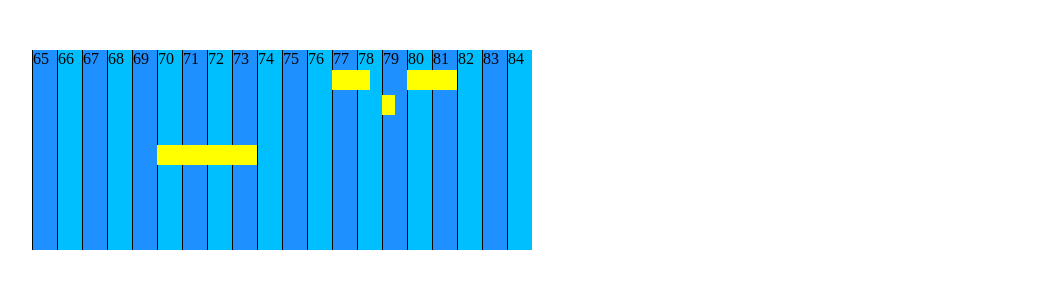
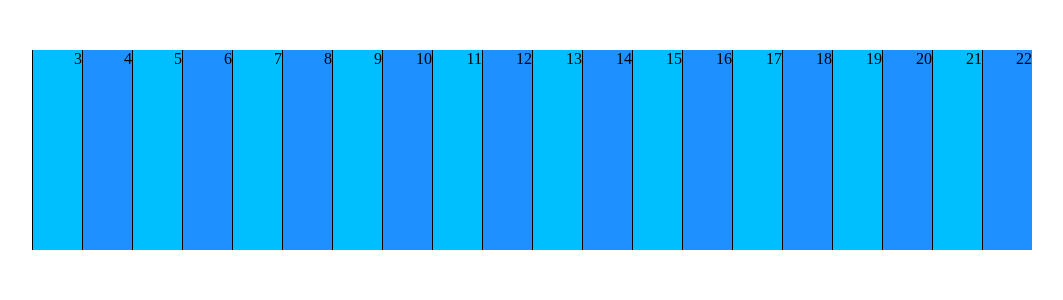
Before and after one commit to iCAMPAGNE/springboot-angular-app, an Angular app in the folder frontend/: page /springboot-angular-app/mousewheelScrolling in a window 1280 px wide. Shown: the top 300 px of the page, without its empty margins (26-1089 px from the left). Built offline with nearby package versions, Linux system fonts and the light colour scheme.

Commit message:
Wider scroll-area.

```diff
--- a/frontend/src/app/components/mousewheel-scrolling/mousewheel-scrolling.component.ts
+++ b/frontend/src/app/components/mousewheel-scrolling/mousewheel-scrolling.component.ts
@@ -12,12 +12,12 @@ export class MousewheelScrollingComponent implements OnInit, AfterViewInit {
   clientMiddle: number = 0;
 
   marginLeft: number = 0;
-  minutes: number[] = Array.from(Array(100).keys());
-  minuteWidth: number = 25;
+  minutes: number[] = [...[...Array.from(Array(23).keys())].map(i => i+1), ...Array.from(Array(24).keys()), ...Array.from(Array(24).keys()), ...Array.from(Array(2).keys())];
+  minuteWidth: number = 50;
   scrollLeft: number = 0;
   printNr: number = 0;
 
-  ships = [{pos: {x: 80, y:0}, length: 2}, {pos: {x: 79, y:25}, length: 0.5}, {pos: {x: 77, y:0}, length: 1.5}, {pos: {x: 70, y:75}, length: 4}];
+  ships = [{pos: {x: 60, y:0}, length: 2}, {pos: {x: 59, y:25}, length: 0.5}, {pos: {x: 57, y:0}, length: 1.5}, {pos: {x: 50, y:75}, length: 4}];
 
   ngOnInit(): void {
   }
@@ -27,7 +27,7 @@ export class MousewheelScrollingComponent implements OnInit, AfterViewInit {
       const timeSpanElement = this.timeSpan.nativeElement;
       this.clientMiddle = timeSpanElement.clientWidth / 2;
       this.marginLeft = timeSpanElement.offsetLeft;
-      timeSpanElement.scrollLeft = 75 * this.minuteWidth - timeSpanElement.clientWidth / 2;
+      timeSpanElement.scrollLeft = 12 * this.minuteWidth - timeSpanElement.clientWidth / 2;
       this.printValues();
     }
   }
--- a/frontend/src/stylesheets/components/_timeSpan.scss
+++ b/frontend/src/stylesheets/components/_timeSpan.scss
@@ -2,13 +2,14 @@
     margin: 50px;
     display: -webkit-flex;
     display: flex;
-    width: 500px;
+    width: 1000px;
     height: 200px;
     overflow-x: scroll;
 
     .minute {
         height: 100%;
         border-left: solid black 1px;
+        text-align: right;
 
         &:nth-child(even) {
             background-color: dodgerblue;
```
